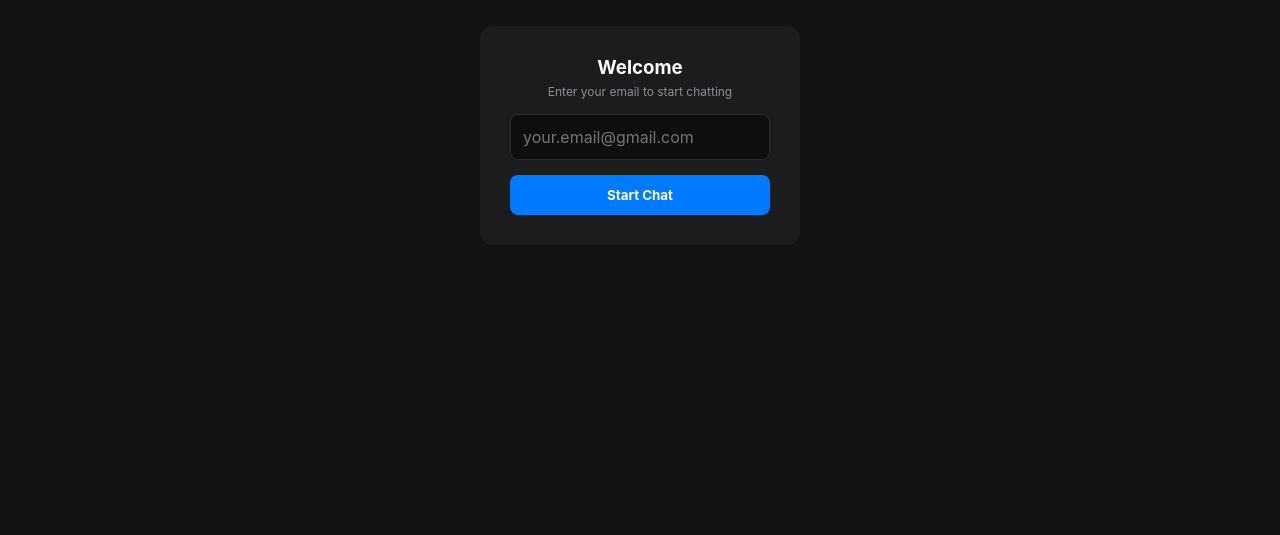
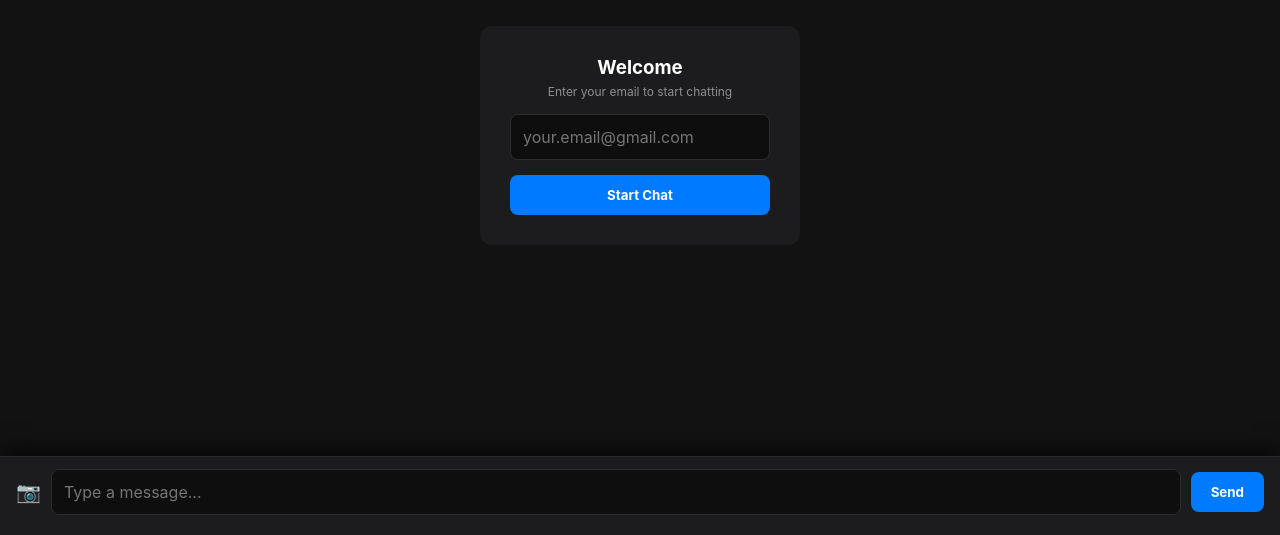
Before and after one commit to annietrisha75-cmyk/Annie-chat-, a website: page public/visitor.html in a window 1280 px wide. Shown: the part 265-800 px from the top of the page. Drawn offline with nearby package versions, Linux system fonts and the light colour scheme.

Commit message:
Optimize CSS for Android and Samsung displays

```diff
--- a/public/android-keyboard-fix.css
+++ b/public/android-keyboard-fix.css
@@ -1,56 +1,67 @@
-/* Universal Bottom Bar Lift & Viewport Protection */
+/* Universal Android & Samsung Display Optimization */
+* {
+    box-sizing: border-box;
+}
+
 html, body {
+    width: 100% !important;
     height: 100% !important;
-    height: 100dvh !important;
     margin: 0 !important;
     padding: 0 !important;
     overflow: hidden !important;
-
-    /* SMOKY PERFORMANCE TIER 1: Touch & Scroll Optimization */
-    overscroll-behavior-y: none !important; /* Prevents rubber-banding & pull-to-refresh */
-    -webkit-overflow-scrolling: touch !important; /* Momentum scrolling */
-    -webkit-font-smoothing: antialiased !important; /* Crisp text rendering */
+    background-color: #121212 !important;
+    position: fixed !important;
 }
 
-/* SMOKY PERFORMANCE TIER 2: GPU Isolation & Memory Hinting for the Chat Window */
-#chat-container, .chat-container, chat-window, .main-chat-area {
+/* Force chat interface to occupy the exact viewport correctly */
+#admin-panel, #chat-container, .chat-container, .main-chat, .main-chat-area {
     position: absolute !important;
     top: 0 !important;
     left: 0 !important;
     right: 0 !important;
-    bottom: env(safe-area-inset-bottom, 20px) !important;
-    height: auto !important;
-    max-height: calc(100dvh - env(safe-area-inset-bottom, 20px)) !important;
-
-    /* Hardware acceleration & layout isolation */
-    contain: layout style paint !important;
-    will-change: transform, opacity !important;
-    transform: translateZ(0) !important;
+    bottom: 0 !important;
+    width: 100% !important;
+    height: 100% !important;
+    display: flex !important;
+    flex-direction: column !important;
+    overflow: hidden !important;
 }
 
-/* Force message input bar to shift up and remain instantly responsive */
-#chat-input-area, .chat-input-bar, .input-container, footer, form#message-form {
-    position: sticky !important;
-    bottom: 24px !important;
+/* Messages scroll area expands cleanly in the middle */
+.messages-area, #messagesContainer, #adminMessagesArea {
+    flex: 1 !important;
+    width: 100% !important;
+    overflow-y: auto !important;
+    -webkit-overflow-scrolling: touch !important;
+    padding-bottom: 20px !important;
+}
+
+/*
+  Absolute Bottom Lock for Android / Samsung Browsers
+  This guarantees the input box stays safely above physical or software navigation buttons
+*/
+.input-bar, #chat-input-area, .chat-input-bar, .input-container, footer, form#message-form {
+    position: absolute !important;
+    bottom: 0 !important;
     left: 0 !important;
     right: 0 !important;
-    z-index: 999999 !important;
-    background-color: #1c1c1c !important;
-    padding-bottom: max(20px, env(safe-area-inset-bottom)) !important;
-    box-shadow: 0 -4px 15px rgba(0, 0, 0, 0.5) !important;
-
-    /* Hardware promotion for input areas */
-    transform: translateZ(0) !important;
+    width: 100% !important;
+    z-index: 9999999 !important;
+    background-color: #1c1c1e !important;
+    padding: 12px 16px 20px 16px !important;
+    display: flex !important;
+    gap: 10px !important;
+    align-items: center !important;
+    border-top: 1px solid #2c2c2e !important;
+    box-shadow: 0 -6px 20px rgba(0, 0, 0, 0.7) !important;
 }
 
-/* SMOKY PERFORMANCE TIER 3: Instant Native Button Responses */
-button, a, input[type="submit"], .clickable-icon {
-    touch-action: manipulation !important; /* Destroys the 300ms mobile tap delay */
-    -webkit-tap-highlight-color: transparent !important; /* Removes ugly grey tap flashes */
-    -webkit-touch-callout: none !important; /* Stops popups when long-pressing */
+/* Input fields text size optimization for mobile keyboards */
+input[type="text"], input[type="password"], textarea {
+    font-size: 16px !important;
+    background-color: #0e0e0e !important;
+    color: #fff !important;
+    border: 1px solid #2c2c2e !important;
+    border-radius: 8px !important;
+    outline: none !important;
 }
-
-/* Prevent auto-zoom on mobile inputs */
-input, textarea {
-    font-size: 16px !important;
-}
```
